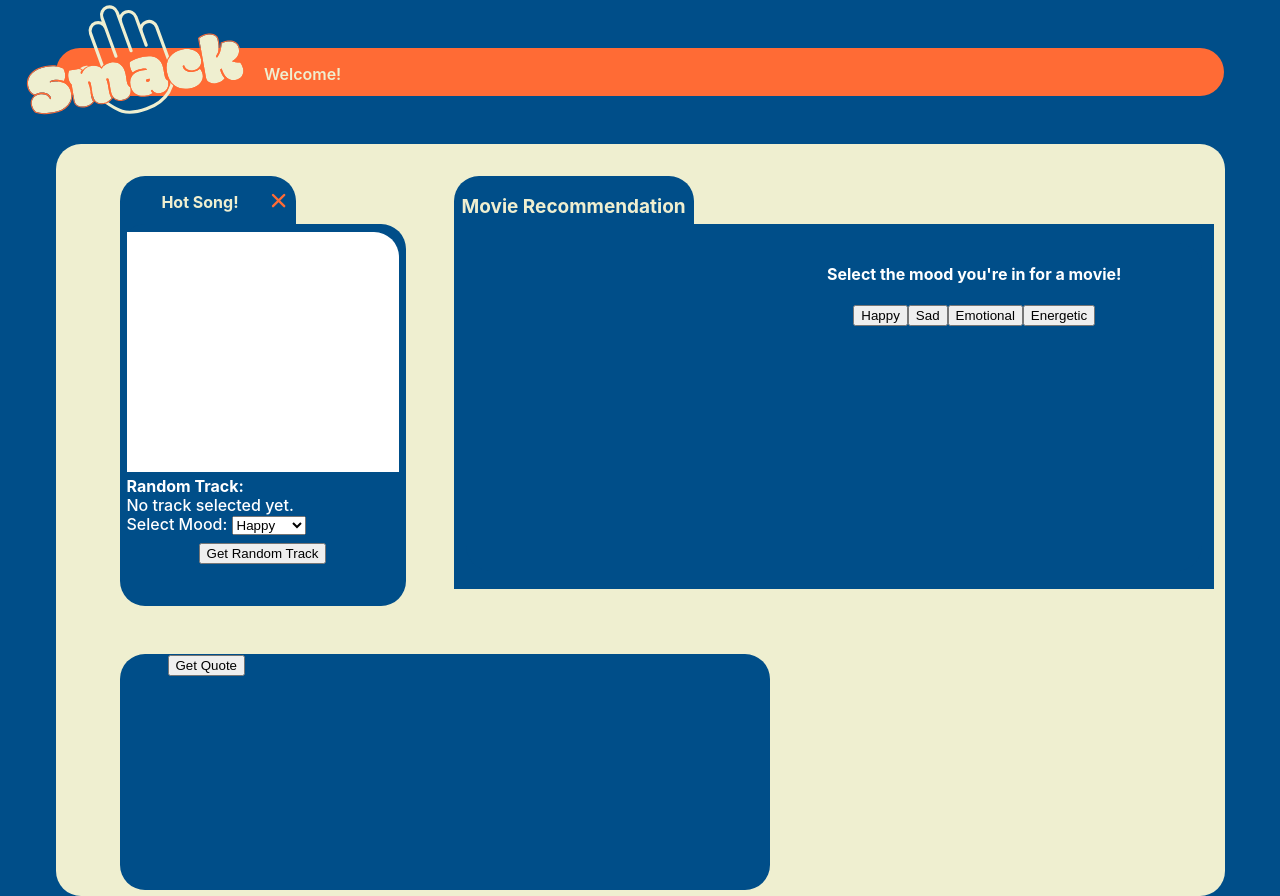
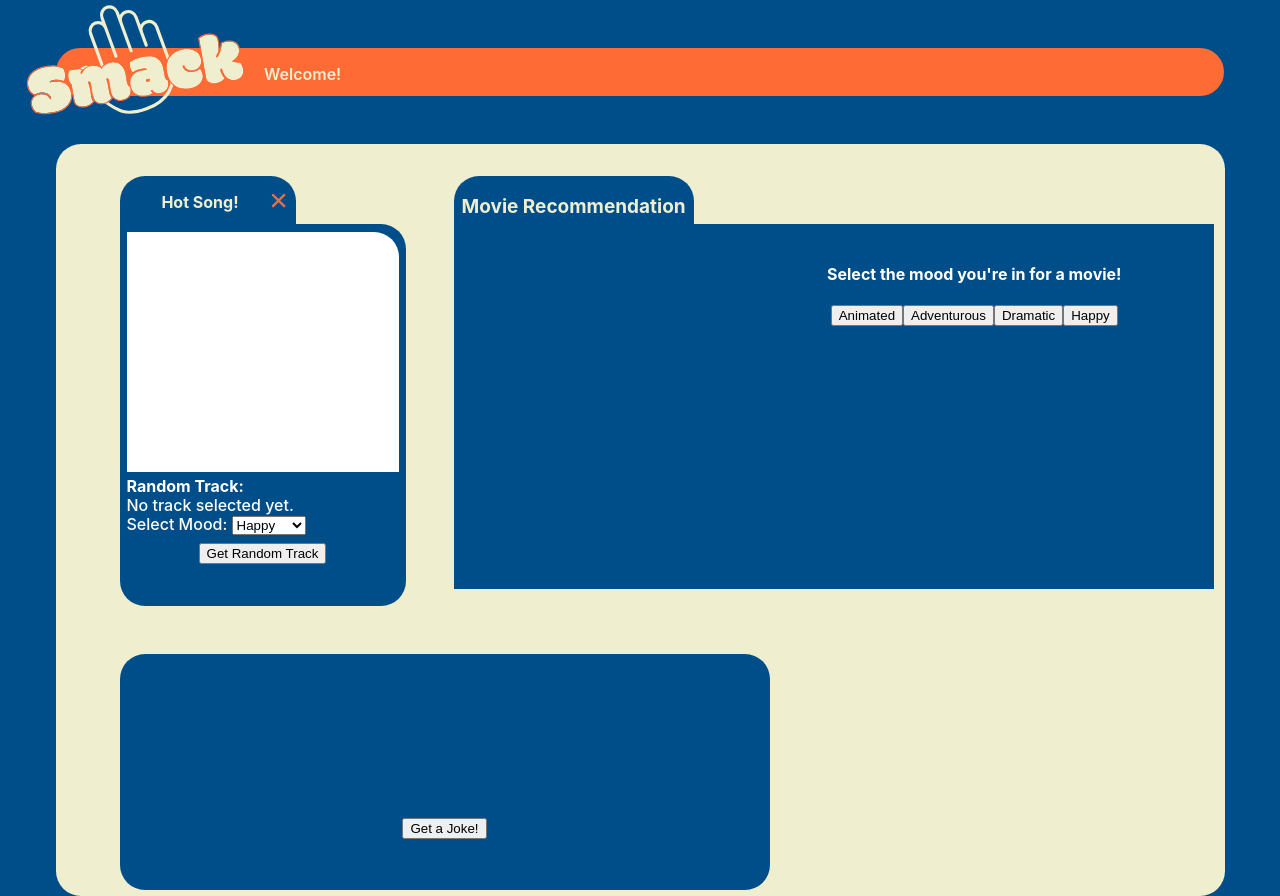
Before and after one commit to kelleyhan25/411project, a React (Create React App) app: page / in a window 1280 px wide. Built offline with nearby package versions, Linux system fonts and the light colour scheme; no server answers.

Commit message:
changed orientation of joke container

```diff
--- a/src/App.css
+++ b/src/App.css
@@ -178,20 +178,21 @@
   background: #004E89;
   margin-top: 3rem;
   margin-left: 4rem;
+  display:flex;
   align-items: center;
   justify-content: center;
-}
-
-.joke-container{
-  margin: 3rem;
-  align-items: center;
-  justify-content: center;
+  text-align: center;
 }
 
 .joke{
   color: #EFEFD0;
-  font-size: 2rem;
+  font-size: 1.5rem;
   font-weight: 500;
+  height: 7rem;
+}
+
+.joke-button{
+
 }
 
 .song-pic-spotify{
--- a/src/App.js
+++ b/src/App.js
@@ -74,8 +74,10 @@ function App() {
         <div className="container-second-row">
           <div className="fun-fact-container">
             <section className="joke-container">
+
               <div className="joke">{joke && <p>{joke}</p>}</div>
-              <button onClick={getJoke}>Get Quote</button>
+              <button className="joke-button" onClick={getJoke}>Get a Joke!</button>
+
             </section>
           </div>
         </div>
--- a/src/movie.js
+++ b/src/movie.js
@@ -30,10 +30,10 @@ const MoviePicker = () => {
         <div className="heading-movie-buttons">
       <h4>Select the mood you're in for a movie!</h4>
       <div className="genre-buttons">
-        <button onClick={() => handleGenreChange(16)}>Happy</button> {/* Animation */}
-        <button onClick={() => handleGenreChange(35)}>Sad</button>{/* Comedy*/}
-        <button onClick={() => handleGenreChange(18)}>Emotional</button> {/* Drama */}
-        <button onClick={() => handleGenreChange(28)}>Energetic</button> {/* Action */}
+        <button onClick={() => handleGenreChange(16)}>Animated</button> {/* Animation */}
+        <button onClick={() => handleGenreChange(12)}>Adventurous</button>{/* Adventure*/}
+        <button onClick={() => handleGenreChange(18)}>Dramatic</button> {/* Drama */}
+        <button onClick={() => handleGenreChange(28)}>Happy</button> {/* Action */}
       </div>
       </div>
       </section>
```
